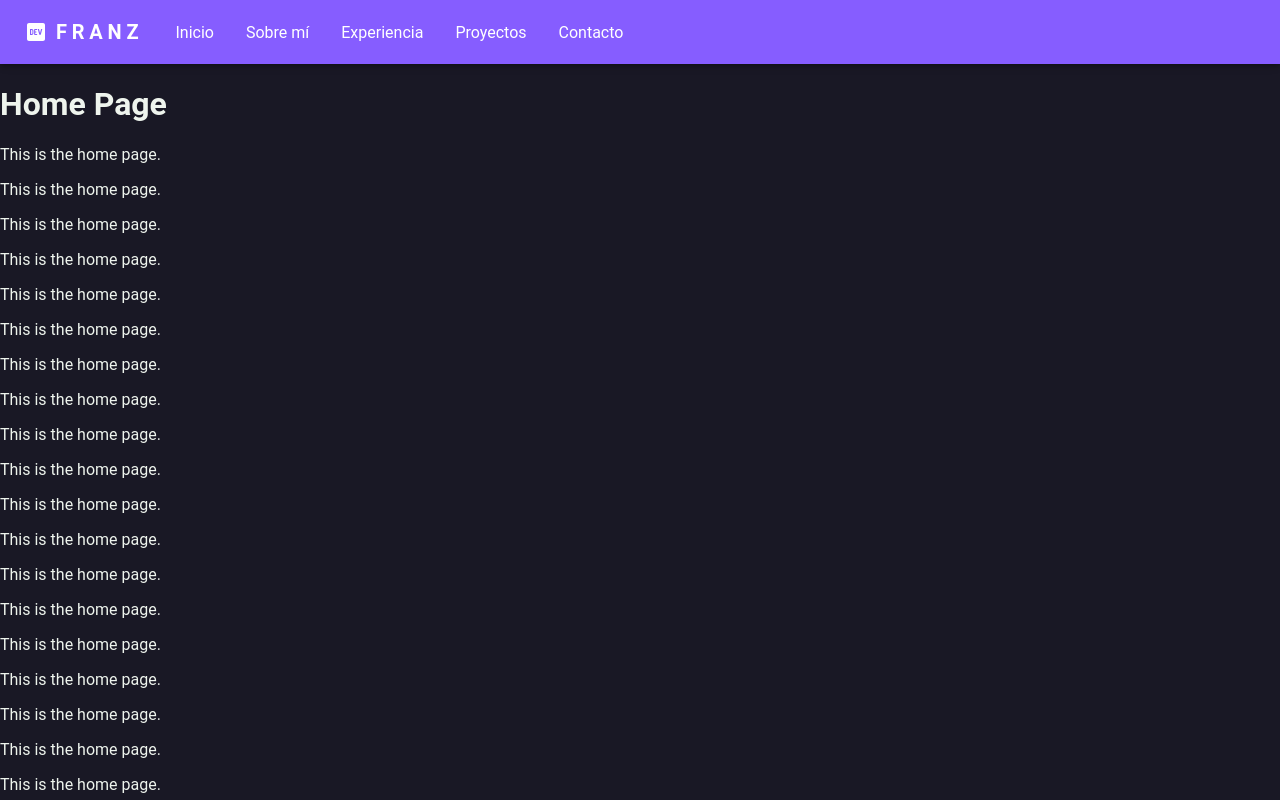
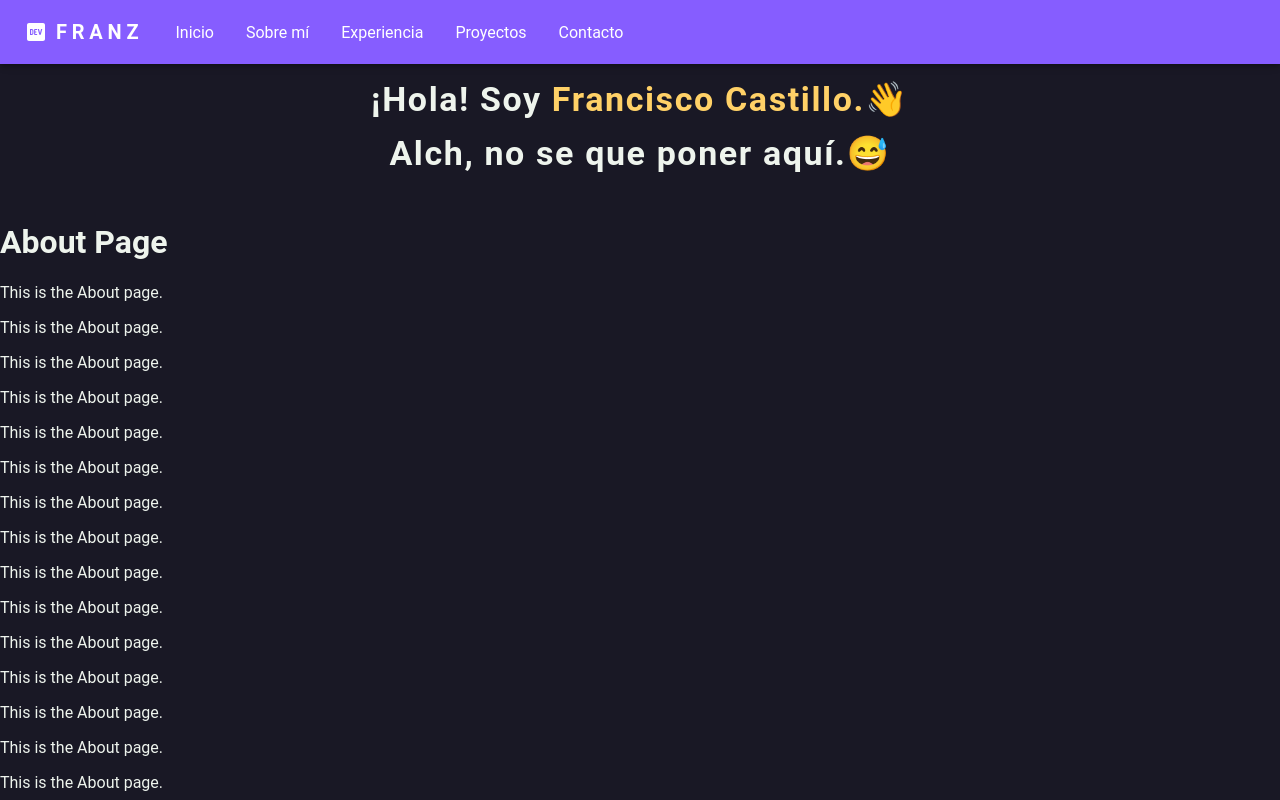
Before and after one commit to FranzCastillo/Portfolio, a React (Create React App) app: page / in a window 1280 px wide. Shown: the top 800 px of the page. Built offline with nearby package versions, Linux system fonts and the light colour scheme; the HTML template or start-up script is replaced by a standard one.

Commit message:
Home Placeholder

```diff
--- a/src/pages/Home/Home.js
+++ b/src/pages/Home/Home.js
@@ -1,35 +1,38 @@
 import React from 'react';
+import Typography from '@mui/material/Typography';
+import Container from '@mui/material/Container';
 import './Home.scss';
 
 const Home = () => {
-    return (
-        <div className={"home"} id={"home"}>
-            <h1>Home Page</h1>
-            <p>This is the home page.</p>
-            <p>This is the home page.</p>
-            <p>This is the home page.</p>
-            <p>This is the home page.</p>
-            <p>This is the home page.</p>
-            <p>This is the home page.</p>
-            <p>This is the home page.</p>
-            <p>This is the home page.</p>
-            <p>This is the home page.</p>
-            <p>This is the home page.</p>
-            <p>This is the home page.</p>
-            <p>This is the home page.</p>
-            <p>This is the home page.</p>
-            <p>This is the home page.</p>
-            <p>This is the home page.</p>
-            <p>This is the home page.</p>
-            <p>This is the home page.</p>
-            <p>This is the home page.</p>
-            <p>This is the home page.</p>
-            <p>This is the home page.</p>
-            <p>This is the home page.</p>
-            <p>This is the home page.</p>
-            <p>This is the home page.</p>
-        </div>
-    );
-}
+        return (
+            <Container
+                className={"home"}
+                maxWidth="xl"
+                sx={{
+                    display: 'flex',
+                    flexDirection: 'column',
+                    alignItems: 'center',
+                    justifyContent: 'center',
+                    padding: '15px',
+                    fontFamily: 'Roboto, sans-serif',
+                }}
+            >
+                <Typography
+                    className={"title"}
+                    variant="h4"
+                    component="h1"
+                    gutterBottom>
+                    ¡Hola! Soy <span id={"name"}>Francisco Castillo.</span>👋
+                </Typography>
+                <Typography
+                    className={"title"}
+                    variant="h4"
+                    component="h1"
+                    gutterBottom>
+                    Alch, no se que poner aquí.😅
+                </Typography>
+            </Container>
+        );
+};
 
 export default Home;
--- a/src/pages/Home/Home.scss
+++ b/src/pages/Home/Home.scss
@@ -1,4 +1,28 @@
 @import "../../styles/Variables";
 
 .home {
+  .title {
+    font-weight: 700;
+    letter-spacing: .1rem;
+
+    #name {
+      animation: blink-animation 4s infinite;
+
+      &:hover {
+        animation: none;
+      }
+    }
+  }
 }
+
+@keyframes blink-animation {
+  0% {
+    color: $primary-color;
+  }
+  50% {
+    color: $accent-color;
+  }
+  100% {
+    color: $primary-color;
+  }
+}
--- a/src/styles/Variables.scss
+++ b/src/styles/Variables.scss
@@ -6,4 +6,4 @@ $secondary-color: #E384FF;
 $tertiary-color: #E384FF;
 $accent-color: #FFD166;
 
-$font: 'Roboto', sans-serif;
+$font-family: 'Roboto', sans-serif;
```
